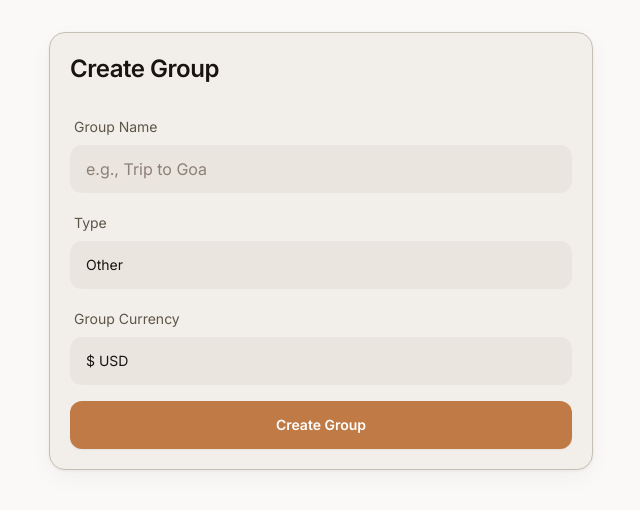
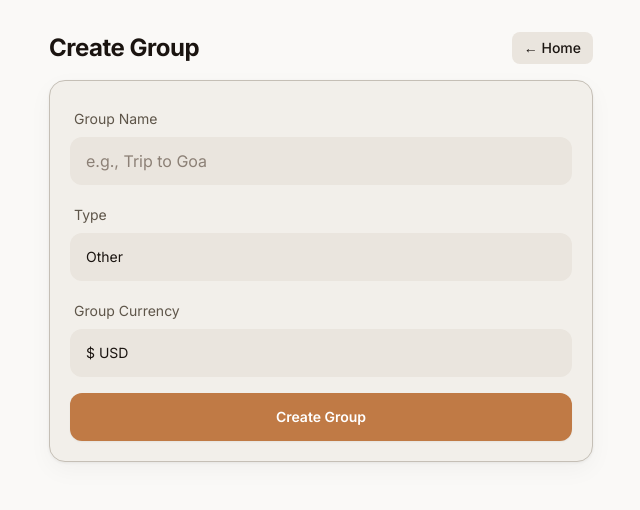
Before and after one commit to jvalin17/frenmo, a FastAPI app: template app/templates/group/new.html in a window 1280 px wide. Shown: the part 52-562 px from the top of the page, without its empty margins (319-959 px from the left). Run offline with FastAPI, Linux system fonts and the light colour scheme; the template is opened without the code that fills it, so the values that code supplies are empty; some libraries are stand-ins or nearby versions.

Commit message:
Fix card-blue class hardcoded colors, add Home button to create group
card-blue CSS class was using hardcoded #F5E6D8/#DDB896 instead of
CSS variables, causing 'Your Groups' section to stay copper on all
themes. Now uses var(--bg-hover)/var(--bg-card)/var(--border).

Added Home button (← Home) to create group page for navigation.

Co-Authored-By: Claude Opus 4.6 (1M context) <noreply@anthropic.com>

```diff
--- a/app/static/style.css
+++ b/app/static/style.css
@@ -252,7 +252,7 @@
 }
 
 /* Card color variants */
-.card-blue { background: linear-gradient(180deg, #F5E6D8 0%, #F2EFEA 40%) !important; border-color: #DDB896 !important; }
+.card-blue { background: linear-gradient(180deg, var(--bg-hover) 0%, var(--bg-card) 40%) !important; border-color: var(--border) !important; }
 .card-green { background: linear-gradient(180deg, #D1FAE5 0%, #FFFFFF 40%) !important; border-color: #A7F3D0 !important; }
 .card-orange { background: linear-gradient(180deg, #FED7AA 0%, #FFFFFF 40%) !important; border-color: #FDBA74 !important; }
 .card-yellow { background: linear-gradient(180deg, #FEF3C7 0%, #FFFFFF 40%) !important; border-color: #FDE68A !important; }
--- a/app/templates/group/new.html
+++ b/app/templates/group/new.html
@@ -1,9 +1,12 @@
 {% extends "base.html" %}
 {% block title %}New Group — Frenmo{% endblock %}
 {% block content %}
+<div class="flex justify-between items-center mb-4">
+    <h2 class="text-2xl font-bold">Create Group</h2>
+    <a href="/" class="text-sm font-medium px-3 py-1.5 rounded-lg" style="background: var(--bg-input); color: var(--text-primary); text-decoration: none;">← Home</a>
+</div>
 <div class="card bg-base-100 shadow-md">
     <div class="card-body">
-        <h2 class="card-title text-2xl mb-4">Create Group</h2>
         <form method="POST" action="/groups/new">
             <div class="form-control mb-3">
                 <label class="label"><span class="label-text">Group Name</span></label>
```
Also changed, not shown: tests/unit/test_copper_theme.py (+24 -0 lines).
